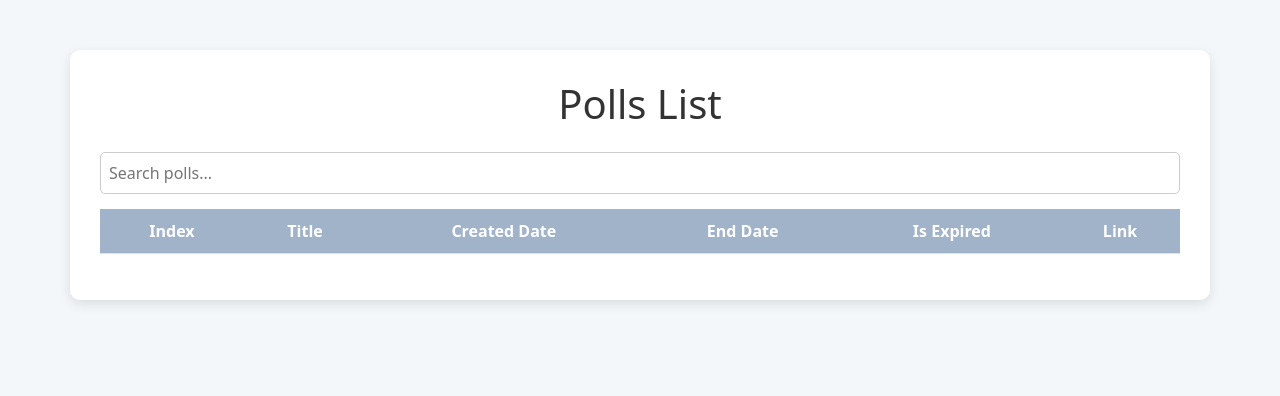
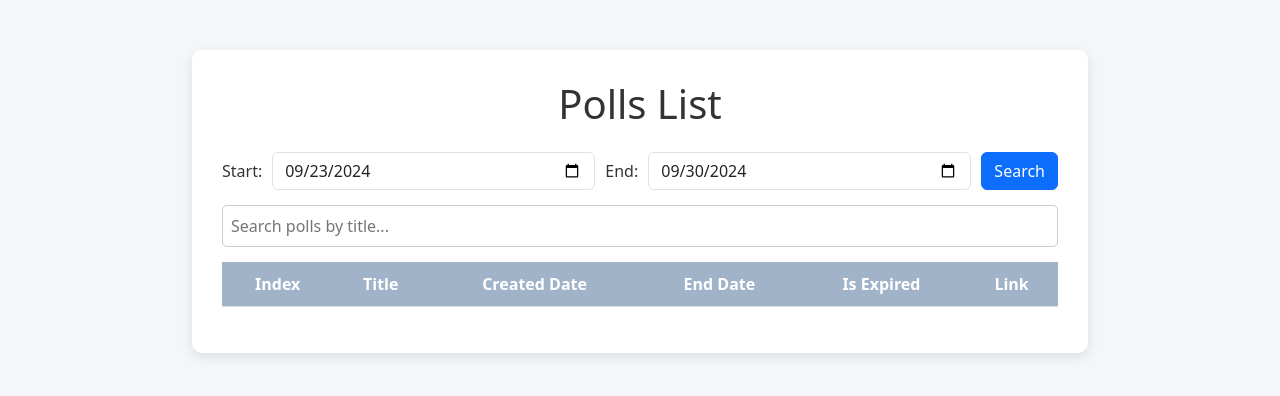
Before and after one commit to GreenMelody/Polls, a Flask app: template templates/polls_list.html in a window 1280 px wide. Shown: the top 396 px of the page. Run offline with Flask 3, Linux system fonts and the light colour scheme; the template is opened without the code that fills it, so the values that code supplies are empty.

Commit message:
add search date range
Signed-off-by: minsu kim <cafri2580@gmail.com>

```diff
--- a/app.py
+++ b/app.py
@@ -201,16 +201,27 @@ def delete_poll(poll_id):
 
 @app.route('/polls')
 def polls_list():
-    today_count, total_count = update_visitor_count()
+    # 초기 페이지 로드 시 템플릿 렌더링
+    return render_template('polls_list.html')
 
-    # DB에서 모든 투표 데이터를 가져오기
+@app.route('/polls/filter', methods=['POST'])
+def filter_polls():
+    data = request.json
+    start_date = data.get('start_date')
+    end_date = data.get('end_date')
+
+    # DB에서 필터링된 투표 데이터 가져오기
     conn = sqlite3.connect('polls.db')
     cursor = conn.cursor()
-    cursor.execute('SELECT id, title, created_at, end_date FROM polls ORDER BY created_at DESC')
+    cursor.execute('''
+        SELECT id, title, created_at, end_date
+        FROM polls
+        WHERE created_at BETWEEN ? AND ?
+        ORDER BY created_at DESC
+    ''', (start_date, end_date))
     polls = cursor.fetchall()
     conn.close()
 
-    # 투표 데이터를 가공하여 Is Expired와 Link 추가
     formatted_polls = []
     for index, (poll_id, title, created_at, end_date) in enumerate(polls, start=1):
         is_expired = datetime.now() > datetime.fromisoformat(end_date)
@@ -218,12 +229,12 @@ def polls_list():
             'index': index,
             'title': title,
             'created_date': created_at,
-            'end_date': datetime.fromisoformat(end_date),
+            'end_date': datetime.fromisoformat(end_date).strftime('%Y-%m-%d'),
             'is_expired': 'Yes' if is_expired else 'No',
             'link': url_for('view_poll', poll_id=poll_id, _external=True)
         })
 
-    return render_template('polls_list.html', today_count=today_count, total_count=total_count, polls=formatted_polls)
+    return jsonify(formatted_polls)
 
 if __name__ == '__main__':
     app.run(debug=True)
--- a/templates/polls_list.html
+++ b/templates/polls_list.html
@@ -17,27 +17,33 @@
             box-shadow: 0 4px 12px rgba(0, 0, 0, 0.1);
             padding: 30px;
             margin-top: 50px;
-            margin-bottom: 100px;
-            margin-left: auto;
-            margin-right: auto;
-            overflow: auto;
+            margin-bottom: 50px;
+            max-width: 70%;
+            overflow-x: auto;  /* Ensure horizontal scroll if table overflows */
         }
         .table {
             width: 100%;
             border-collapse: collapse;
+            word-wrap: break-word;  /* Ensures word breaking for long words */
         }
         .table thead th {
             background-color: #a1b3c9;
             color: white;
         }
         .table th, .table td {
-            word-wrap: break-word;
-            overflow: hidden;
             text-align: center;
             padding: 10px;
         }
         .table td:nth-child(2) {
-            max-width: 500px;
+            white-space: normal;  /* Allows text to wrap within title column */
+            word-wrap: break-word;
+            max-width: 250px;  /* Set a max-width to prevent title from becoming too long */
+        }
+        .filter-container {
+            display: flex;
+            gap: 10px;
+            margin-bottom: 15px;
+            align-items: center;
         }
         .search-input {
             margin-bottom: 15px;
@@ -51,7 +57,14 @@
 <body>
     <div class="container">
         <h1 class="text-center mb-4">Polls List</h1>
-        <input type="text" id="searchInput" class="search-input" placeholder="Search polls..." onkeyup="searchTable()">
+        <div class="filter-container">
+            <label for="startDate">Start:</label>
+            <input type="date" id="startDate" class="form-control">
+            <label for="endDate">End:</label>
+            <input type="date" id="endDate" class="form-control">
+            <button class="btn btn-primary" id="searchButton">Search</button>
+        </div>
+        <input type="text" id="searchInput" class="search-input" placeholder="Search polls by title..." onkeyup="searchTable()">
         <table class="table table-striped" id="pollTable">
             <thead>
                 <tr>
@@ -64,42 +77,88 @@
                 </tr>
             </thead>
             <tbody>
-                {% for poll in polls %}
-                <tr>
-                    <td>{{ poll.index }}</td>
-                    <td>{{ poll.title }}</td>
-                    <td>{{ poll.created_date }}</td>
-                    <td>{{ poll.end_date }}</td>
-                    <td>{{ poll.is_expired }}</td>
-                    <td><a href="{{ poll.link }}" target="_blank">View Poll</a></td>
-                </tr>
-                {% endfor %}
+                <!-- 투표 데이터가 여기에 추가됩니다. -->
             </tbody>
         </table>
     </div>
 
     <script src="https://cdn.jsdelivr.net/npm/bootstrap@5.3.0/dist/js/bootstrap.bundle.min.js"></script>
     <script>
+        document.addEventListener('DOMContentLoaded', function () {
+            // 기본 시작 날짜는 종료 날짜의 7일 전, 종료 날짜는 오늘로 설정
+            const endDateInput = document.getElementById('endDate');
+            const startDateInput = document.getElementById('startDate');
+            const today = new Date();
+            const sevenDaysAgo = new Date();
+            sevenDaysAgo.setDate(today.getDate() - 7);
+
+            endDateInput.value = today.toISOString().split('T')[0];
+            startDateInput.value = sevenDaysAgo.toISOString().split('T')[0];
+
+            // 검색 버튼 클릭 시 이벤트 처리
+            document.getElementById('searchButton').addEventListener('click', function () {
+                filterPolls();
+            });
+        });
+
+        function filterPolls() {
+            const startDate = document.getElementById('startDate').value;
+            const endDate = document.getElementById('endDate').value;
+
+            if (new Date(startDate) > new Date(endDate)) {
+                alert('Start date cannot be later than end date.');
+                return;
+            }
+
+            const timeDifference = (new Date(endDate) - new Date(startDate)) / (1000 * 60 * 60 * 24);
+            if (timeDifference > 30) {
+                alert('The date range cannot exceed 30 days.');
+                return;
+            }
+
+            // AJAX 요청으로 필터링된 데이터를 가져옴
+            fetch('/polls/filter', {
+                method: 'POST',
+                headers: {
+                    'Content-Type': 'application/json'
+                },
+                body: JSON.stringify({ start_date: startDate, end_date: endDate })
+            })
+            .then(response => response.json())
+            .then(data => {
+                const tableBody = document.querySelector('#pollTable tbody');
+                tableBody.innerHTML = '';  // 기존 데이터 삭제
+
+                // 새로운 데이터로 표를 업데이트
+                data.forEach(poll => {
+                    const row = `<tr>
+                        <td>${poll.index}</td>
+                        <td>${poll.title}</td>
+                        <td>${poll.created_date}</td>
+                        <td>${poll.end_date}</td>
+                        <td>${poll.is_expired}</td>
+                        <td><a href="${poll.link}" target="_blank">View Poll</a></td>
+                    </tr>`;
+                    tableBody.insertAdjacentHTML('beforeend', row);
+                });
+
+                // 필터링 후 제목 검색도 적용
+                searchTable();
+            })
+            .catch(error => console.error('Error:', error));
+        }
+
         function searchTable() {
-            // 검색어를 입력받아 소문자로 변환
             const input = document.getElementById('searchInput').value.toLowerCase();
             const table = document.getElementById('pollTable');
             const rows = table.getElementsByTagName('tr');
 
-            // 첫 번째 헤더 행을 제외한 각 행을 순회하며 검색어가 포함된 행만 표시
+            // 각 행을 순회하며 검색어가 포함된 행만 표시
             for (let i = 1; i < rows.length; i++) {
                 const cells = rows[i].getElementsByTagName('td');
-                let rowContainsSearchTerm = false;
+                const title = cells[1].textContent.toLowerCase();  // 제목이 포함된 셀의 내용을 가져옴
+                const rowContainsSearchTerm = title.includes(input);
 
-                // 각 셀의 내용을 검색어와 비교하여 일치하면 해당 행 표시
-                for (let j = 0; j < cells.length; j++) {
-                    if (cells[j].textContent.toLowerCase().includes(input)) {
-                        rowContainsSearchTerm = true;
-                        break;
-                    }
-                }
-
-                // 검색어가 포함된 행만 표시하고, 그렇지 않은 행은 숨김
                 rows[i].style.display = rowContainsSearchTerm ? '' : 'none';
             }
         }
```
